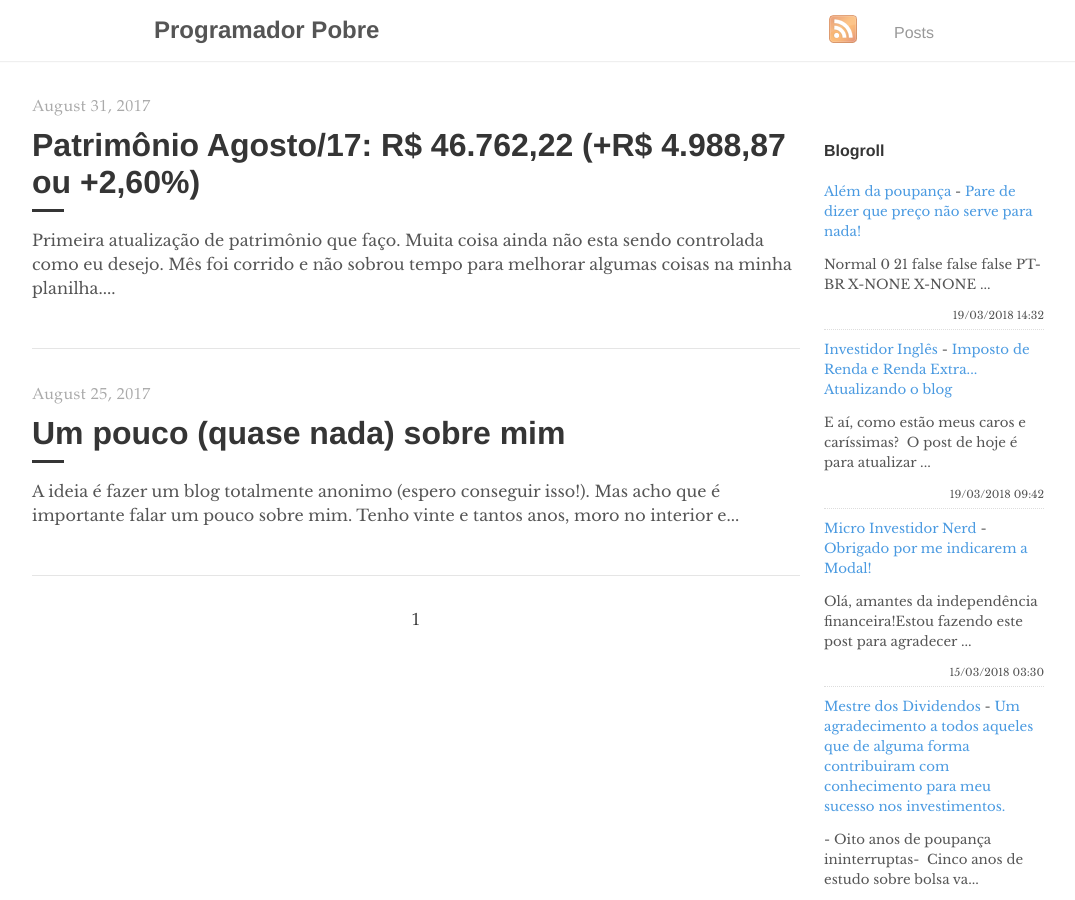
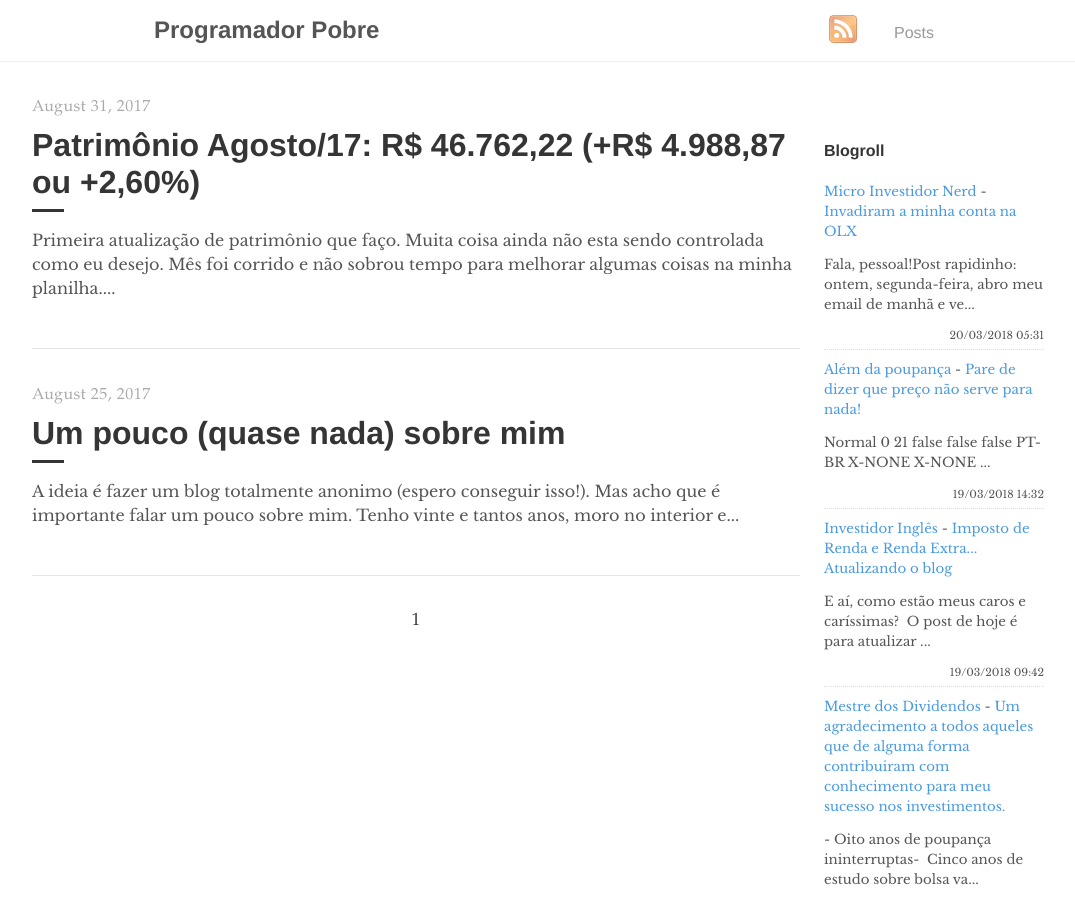
Before and after one commit to programadorpobre/programadorpobre.github.io, a Jekyll site: the page built from index.html, in a window 1280 px wide and 900 px high. Shown: the whole window, without its empty margins (96-1171 px from the left). Built offline with Jekyll 4.4.1, drawn with Linux system fonts in a browser that asks for light colours; the list of posts is cut into pages by our own code; comment, search, counter and statistics services are not loaded.

Commit message:
[ci skip] travis #227

```diff
--- a/_includes/feed-entries.html
+++ b/_includes/feed-entries.html
@@ -1,3 +1,8 @@
+<div class="feed-entry">
+    <a class="feed-entry-site-name" href="https://microinvestidornerd.blogspot.com/">Micro Investidor Nerd</a> - <a class="feed-entry-title" href="https://microinvestidornerd.blogspot.com/2018/03/invadiram-minha-conta-na-olx-golpe-carro.html">Invadiram a minha conta na OLX</a>
+    <p class="feed-entry-summary">Fala, pessoal!Post rapidinho: ontem, segunda-feira, abro meu email de manhã e ve...</p>
+    <time datetime="2018-03-20T05:31:00.001-07:00">20/03/2018 05:31</time>
+</div>
 <div class="feed-entry">
     <a class="feed-entry-site-name" href="https://alemdapoupanca.blogspot.com/">Além da poupança</a> - <a class="feed-entry-title" href="https://alemdapoupanca.blogspot.com/2018/03/pare-de-dizer-que-preco-nao-serve-para.html">Pare de dizer que preço não serve para nada!</a>
     <p class="feed-entry-summary">       Normal  0      21      false  false  false    PT-BR  X-NONE  X-NONE      ...</p>
@@ -7,11 +12,6 @@
     <a class="feed-entry-site-name" href="http://www.investidoringles.com/">Investidor Inglês</a> - <a class="feed-entry-title" href="http://www.investidoringles.com/2018/03/imposto-de-renda-e-renda-extra.html">Imposto de Renda e Renda Extra... Atualizando o blog</a>
     <p class="feed-entry-summary">E aí, como estão meus caros e caríssimas?&nbsp; O post de hoje é para atualizar ...</p>
     <time datetime="2018-03-19T09:42:00.000-03:00">19/03/2018 09:42</time>
-</div>
-<div class="feed-entry">
-    <a class="feed-entry-site-name" href="https://microinvestidornerd.blogspot.com/">Micro Investidor Nerd</a> - <a class="feed-entry-title" href="https://microinvestidornerd.blogspot.com/2018/03/obrigado-por-me-indicarem-modal.html">Obrigado por me indicarem a Modal!</a>
-    <p class="feed-entry-summary">Olá, amantes da independência financeira!Estou fazendo este post para agradecer ...</p>
-    <time datetime="2018-03-15T03:30:00.000-07:00">15/03/2018 03:30</time>
 </div>
 <div class="feed-entry">
     <a class="feed-entry-site-name" href="https://mestredosdividendos.blogspot.com/">Mestre dos Dividendos</a> - <a class="feed-entry-title" href="https://mestredosdividendos.blogspot.com/2018/03/um-agradecimento-todos-aqueles-que-de.html">Um agradecimento a todos aqueles que de  alguma forma contribuiram  com conhecimento para meu sucesso nos investimentos.</a>
```
